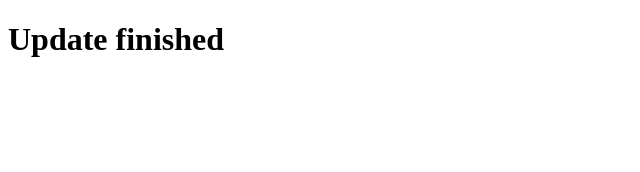
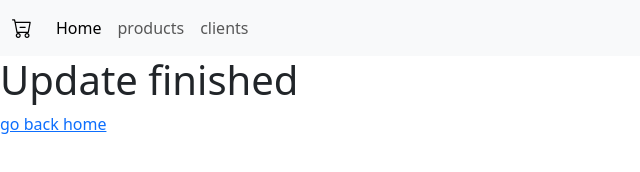
Before and after one commit to almeidaleandro28/CRUD-js, a website: page src/pages/update-finished.html in a window 1280 px wide. Shown: the whole page, without its empty margins (0-640 px from the left). Drawn offline with nearby package versions, Linux system fonts and the light colour scheme.

Commit message:
feat - update window open
add target for the link

```diff
--- a/src/data/db.clients.json
+++ b/src/data/db.clients.json
@@ -19,6 +19,11 @@
       "id": 4,
       "nome": "josé",
       "email": "jose@bol.com"
+    },
+    {
+      "id": 5,
+      "nome": "lais",
+      "email": "lais@bol.com"
     }
   ]
 }
--- a/src/js/index.js
+++ b/src/js/index.js
@@ -17,7 +17,7 @@ table.addEventListener("click", ( e ) => {
   if ( btnEdit ) {
     const linha = e.target.closest("[data-id]");
     const id = linha.dataset.id;
-    window.open( `src/pages/update.html?id=${id}`);
+    window.open( `src/pages/update.html?id=${id}`,"_self");
     console.log(id)
   }
 
--- a/src/pages/update-finished.html
+++ b/src/pages/update-finished.html
@@ -5,8 +5,39 @@
   <meta http-equiv="X-UA-Compatible" content="IE=edge">
   <meta name="viewport" content="width=device-width, initial-scale=1.0">
   <title>Update finished</title>
+  <!-- bootstrap -->
+  <link href="https://cdn.jsdelivr.net/npm/bootstrap@5.3.0-alpha1/dist/css/bootstrap.min.css" rel="stylesheet" integrity="sha384-GLhlTQ8iRABdZLl6O3oVMWSktQOp6b7In1Zl3/Jr59b6EGGoI1aFkw7cmDA6j6gD" crossorigin="anonymous">
+  <!-- icons bootstrap -->
+  <link rel="stylesheet" href="https://cdn.jsdelivr.net/npm/bootstrap-icons@1.10.3/font/bootstrap-icons.css">
 </head>
 <body>
-  <h1>Update finished</h1>
+  <nav class="navbar navbar-expand-lg bg-light">
+    <div class="container-fluid">
+
+      <a class="navbar-brand" href="#"><i class="bi bi-cart-dash"></i></a>
+      <button class="navbar-toggler" type="button" data-bs-toggle="collapse" data-bs-target="#navbarSupportedContent" aria-controls="navbarSupportedContent" aria-expanded="false" aria-label="Toggle navigation">
+        <span class="navbar-toggler-icon"></span>
+      </button>
+
+       <div class="collapse navbar-collapse" id="navbarSupportedContent">
+        <ul class="navbar-nav me-auto mb-2 mb-lg-0">
+          <li class="nav-item">
+            <a class="nav-link active" aria-current="page" href="../../index.html">Home</a>
+          </li>
+          <li class="nav-item">
+            <a class="nav-link" href="#">products</a>
+          </li>
+          <li class="nav-item">
+            <a class="nav-link" href="#">clients</a>
+          </li>
+        </ul><!--end navbar-nav-->
+
+    </div><!--end container-fluid-->
+  </nav><!--end nav-->
+
+  <div class="main">
+    <h1 class="h1">Update finished</h1>
+    <a href="../../index.html">go back home</a>
+  </div>
 </body>
 </html>
```
